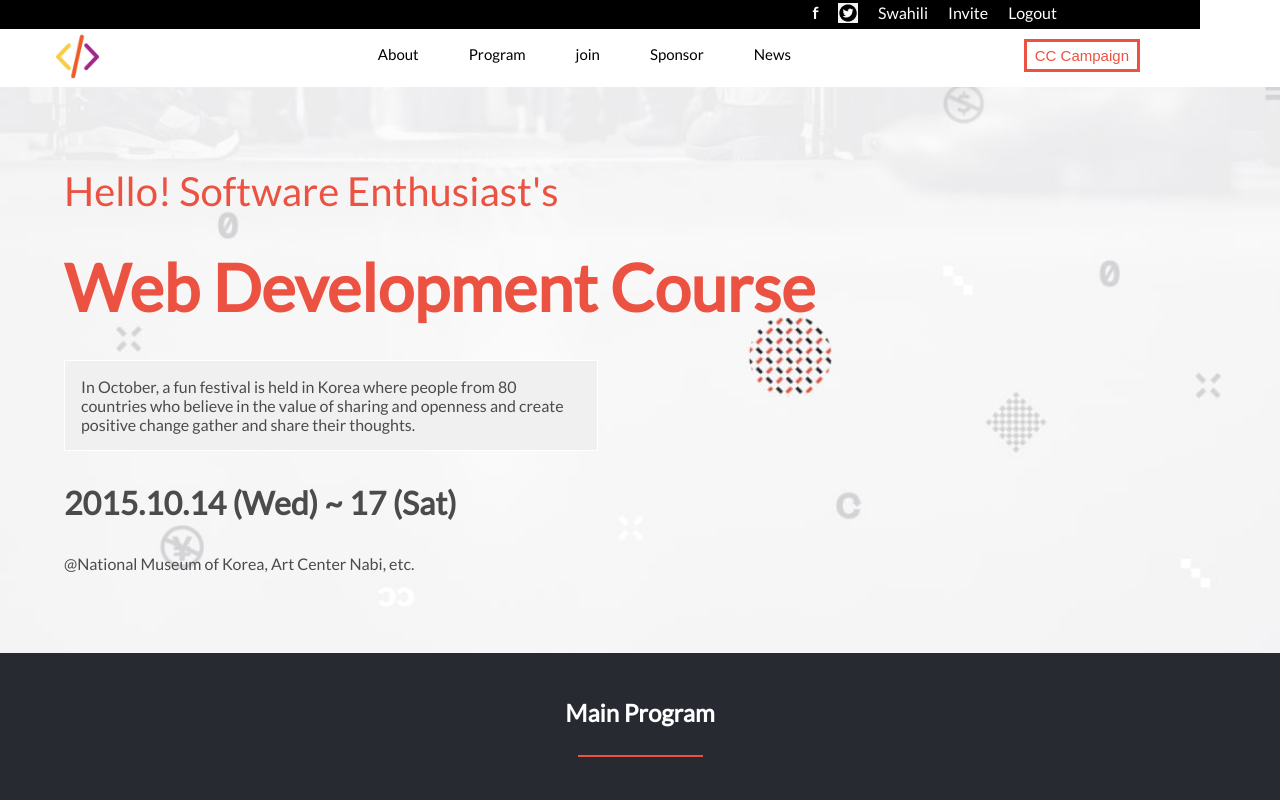
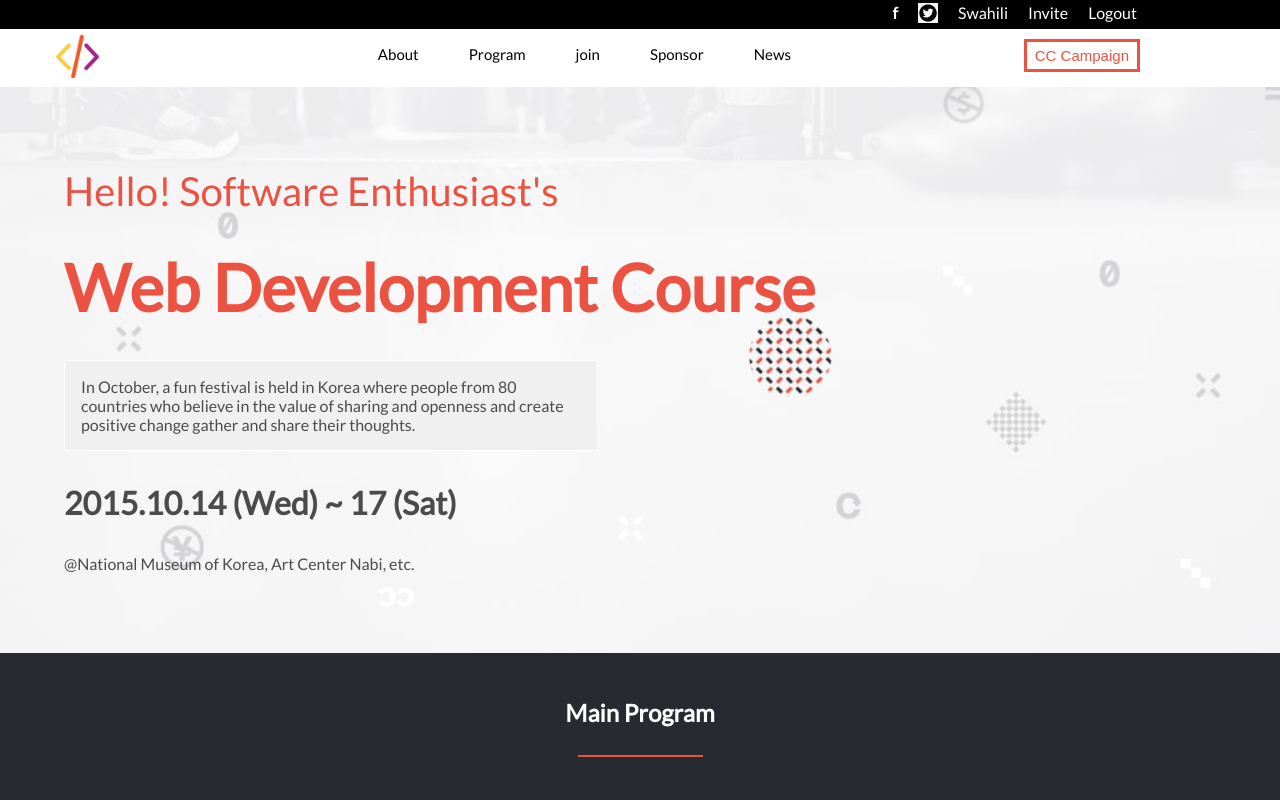
Before and after one commit to leehaney254/Castapone, a website: page index.html in a window 1280 px wide. Shown: the top 800 px of the page. Drawn offline with Linux system fonts and the light colour scheme.

Commit message:
Style: Remove margin from top nav

```diff
--- a/syles.css
+++ b/syles.css
@@ -327,7 +327,7 @@ a:hover {
     display: flex;
     justify-content: flex-end;
     background-color: black;
-    margin: 0 80px 0 0;
+    margin: 0;
     padding: 3px;
     color: white;
   }
```
